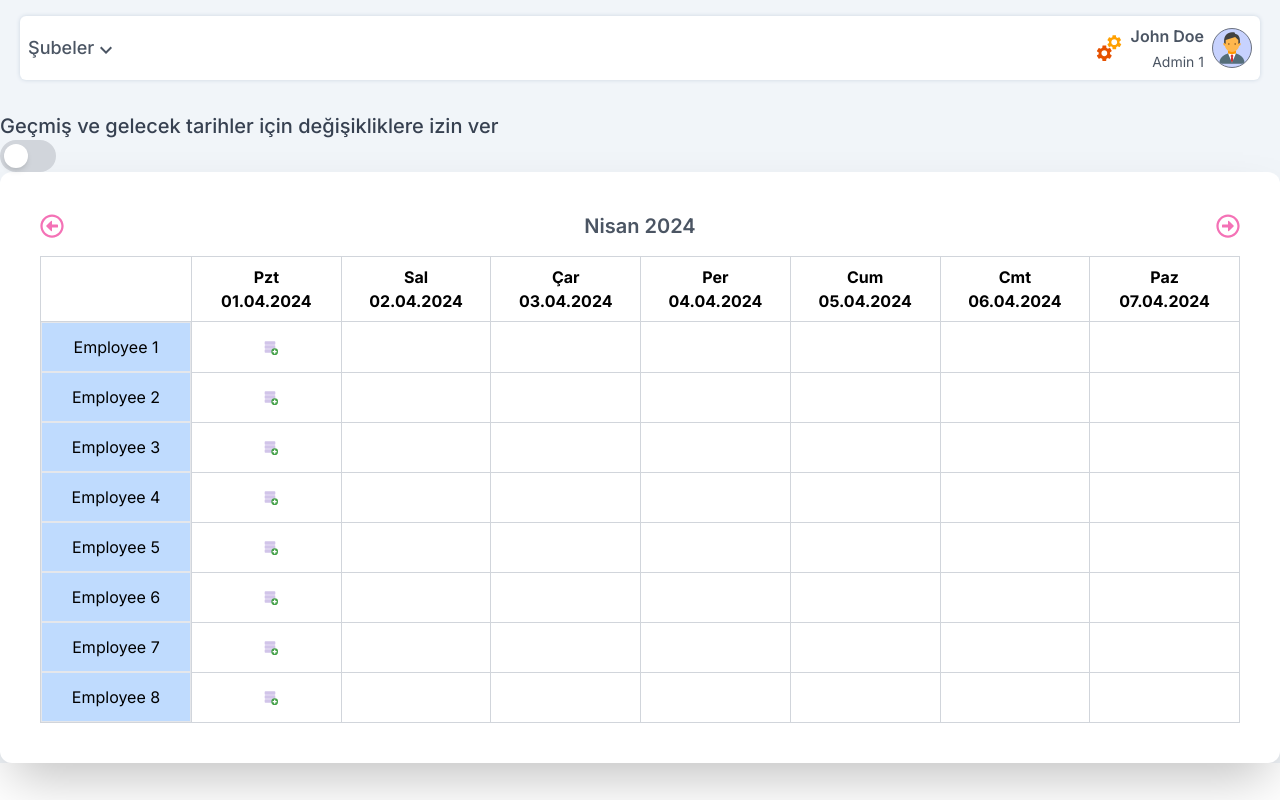
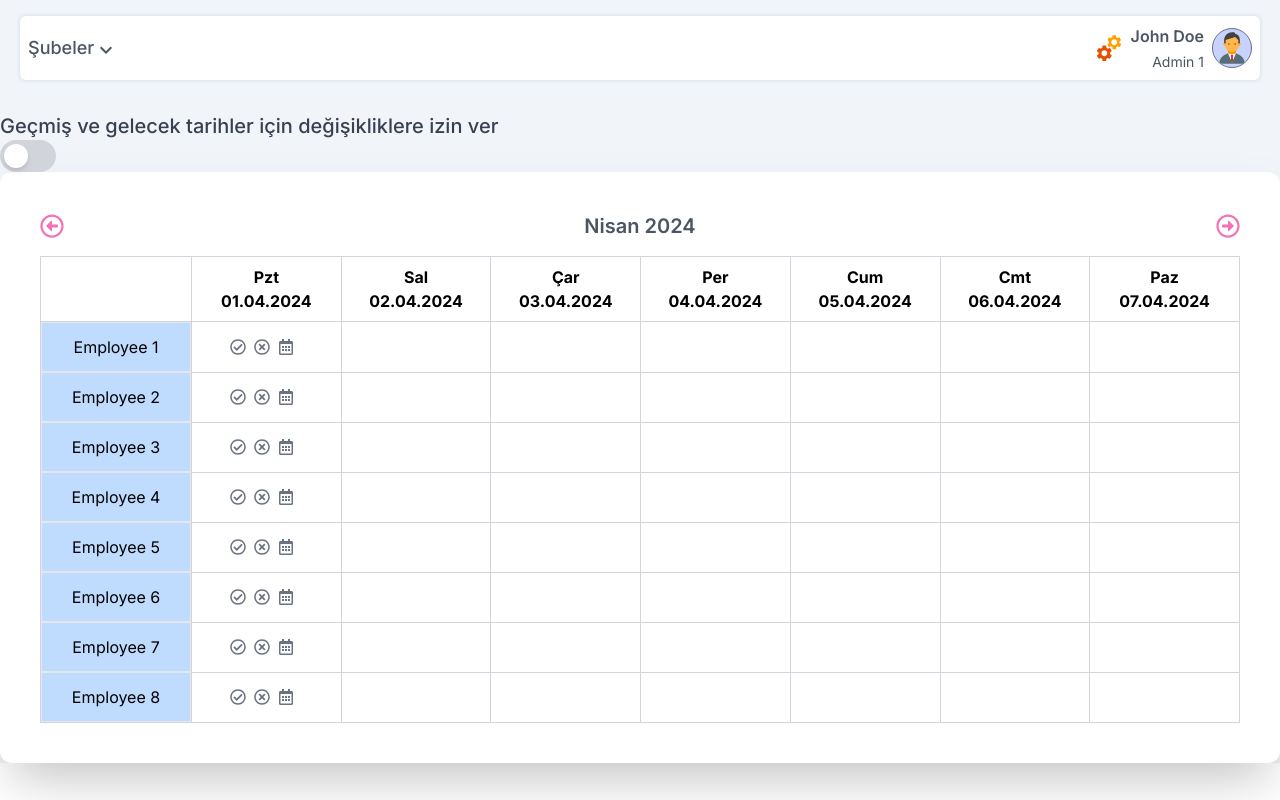
Before and after one commit to gokcetasci/Employee-Attendance-Tracker-Project, a Next.js app: page / in a window 1280 px wide. Built offline with nearby package versions, Linux system fonts and the light colour scheme.

Commit message:
icons added instead of popup and edit icon

```diff
--- a/components/generalcalendar/index.js
+++ b/components/generalcalendar/index.js
@@ -6,8 +6,11 @@ import Link from "next/link";
 import {
   FaRegArrowAltCircleLeft,
   FaRegArrowAltCircleRight,
+  FaRegCheckCircle,
+  FaRegTimesCircle,
+  FaRegCalendarAlt,
 } from "react-icons/fa";
-import { FcInfo,FcAddDatabase } from "react-icons/fc";
+import { FcInfo } from "react-icons/fc";
 
 const GeneralCalendar = ({ allowPastAndFutureChanges }) => {
   const [currentDate, setCurrentDate] = useState(new Date());
@@ -15,8 +18,8 @@ const GeneralCalendar = ({ allowPastAndFutureChanges }) => {
   const [popupOpen, setPopupOpen] = useState(false);
   const [selectedEmployee, setSelectedEmployee] = useState(null);
   const [selectedDate, setSelectedDate] = useState(null);
+  const [attendanceValues, setAttendanceValues] = useState({});
 
-  // Katılım kaydetme işlevi
   const handleSaveAttendance = (employeeId, date, values) => {
     const updatedAdmin = { ...admin };
     const employee = updatedAdmin.branches
@@ -26,7 +29,7 @@ const GeneralCalendar = ({ allowPastAndFutureChanges }) => {
       const attendanceIndex = employee.attendance.findIndex(
         (a) => a.date === date.toISOString().split("T")[0]
       );
-      if (attendanceIndex !== -1) {  // Eğer katılım bulunursa, durumu ve açıklamayı güncelleyin
+      if (attendanceIndex !== -1) {
         updatedAdmin.branches.forEach((branch) => {
           branch.manager.employees.forEach((emp) => {
             if (emp.id === employeeId) {
@@ -41,7 +44,7 @@ const GeneralCalendar = ({ allowPastAndFutureChanges }) => {
             }
           });
         });
-      } else { // Eğer katılım bulunmazsa, yeni bir katılım ekle
+      } else {
         employee.attendance.push({
           date: date.toISOString().split("T")[0],
           status: values.status,
@@ -52,8 +55,6 @@ const GeneralCalendar = ({ allowPastAndFutureChanges }) => {
     }
     setPopupOpen(false);
   };
-
-  // Çalışanın belirli bir tarihte yoklama bilgisini alma
 
   const getAttendanceStatus = (employeeId, date) => {
     const employee = admin.branches
@@ -66,7 +67,6 @@ const getAttendanceStatus = (employeeId, date) => {
     return "Bilgi yok";
   };
 
-  // Çalışanın explanation bilgisini alma
   const getExplanation = (employeeId, date) => {
     const employee = admin.branches
       .flatMap((branch) => branch.manager.employees)
@@ -78,7 +78,6 @@ const getAttendanceStatus = (employeeId, date) => {
     return "";
   };
 
-  // Haftanın tarihlerini alma
   const getWeekDates = (date) => {
     const weekDates = [];
     const startOfWeek = new Date(date);
@@ -91,30 +90,32 @@ const getAttendanceStatus = (employeeId, date) => {
     return weekDates;
   };
 
-  // Önceki haftaya gitme işlevi
   const goToPreviousWeek = () => {
     const previousWeek = new Date(currentDate);
     previousWeek.setDate(previousWeek.getDate() - 7);
     setCurrentDate(previousWeek);
   };
 
-  // Sonraki haftaya gitme işlevi
   const goToNextWeek = () => {
     const nextWeek = new Date(currentDate);
     nextWeek.setDate(nextWeek.getDate() + 7);
     setCurrentDate(nextWeek);
   };
 
-  // Açılır pencereyi açma işlevi
   const openPopup = (employeeId, date) => {
     setSelectedEmployee(employeeId);
     setSelectedDate(date);
     setPopupOpen(true);
   };
 
-  // Açılır pencereyi kapatma işlevi
   const closePopup = () => {
     setPopupOpen(false);
+  };
+  const handleAttendanceSelection = (employeeId, date, status) => {
+    setAttendanceValues(prevValues => ({
+      ...prevValues,
+      [`${employeeId}-${date}`]: status,
+    }));
   };
 
   return (
@@ -173,8 +174,31 @@ const getAttendanceStatus = (employeeId, date) => {
                       key={index}
                       className="w-[150px] h-[50px]  border border-gray-300 px-4 py-2"
                     >
-                      <div className="flex flex-row gap-2  items-center justify-center">
-                        <p>{attendanceStatus}</p>{explanation && ( // Eğer açıklama varsa, bu koşulu kontrol edin
+                      <div className="flex flex-row gap-2 items-center justify-center">
+                        {isClickable && (
+                          <div className="flex gap-2 items-center justify-center">
+                            <FaRegCheckCircle
+                              className={`cursor-pointer ${
+                                attendanceValues[`${employee.id}-${date.toISOString().split("T")[0]}`] === "Geldi" ? "text-green-500" : "text-gray-500"
+                              }`}
+                              onClick={() => handleAttendanceSelection(employee.id, date.toISOString().split("T")[0], "Geldi")}
+                            />
+                            <FaRegTimesCircle
+                              className={`cursor-pointer ${
+                                attendanceValues[`${employee.id}-${date.toISOString().split("T")[0]}`] === "Gelmedi" ? "text-red-500" : "text-gray-500"
+                              }`}
+                              onClick={() => handleAttendanceSelection(employee.id, date.toISOString().split("T")[0], "Gelmedi")}
+                            />
+                            <FaRegCalendarAlt
+                              className={`cursor-pointer ${
+                                attendanceValues[`${employee.id}-${date.toISOString().split("T")[0]}`] === "İzinli" ? "text-blue-500" : "text-gray-500"
+                              }`}
+                              onClick={() => handleAttendanceSelection(employee.id, date.toISOString().split("T")[0], "İzinli")}
+                            />
+                          </div>
+                        )}
+                        <p>{attendanceStatus}</p>
+                        {explanation && (
                           <div className="relative">
                             <FcInfo
                               className="text-gray-600 cursor-pointer"
@@ -183,13 +207,6 @@ const getAttendanceStatus = (employeeId, date) => {
                             />
                           </div>
                         )}
-                        {isClickable && (
-                          <FcAddDatabase
-                            onClick={() => openPopup(employee.id, date)}
-                            className="cursor-pointer"
-                          />
-                        )}
-
                       </div>
                     </td>
                   );
```
Lines whose indentation alone changed are shown as unchanged.
